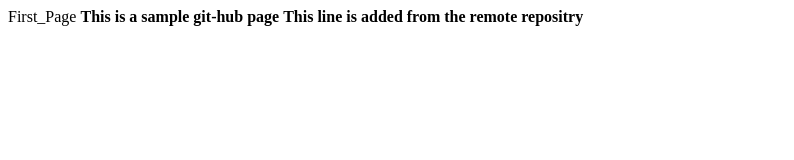
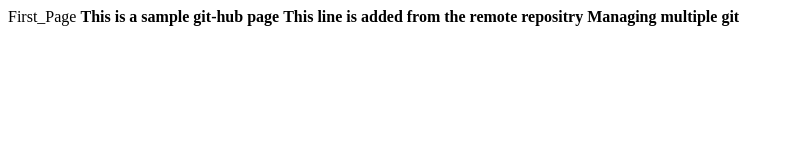
Before and after one commit to NiteshKanna81/HttpRemoteRep, a plain HTML site: page index.html in a window 1280 px wide. Shown: the whole page, without its empty margins (0-794 px from the left). Drawn offline with Linux system fonts and the light colour scheme.

Commit message:
Added Managing multiple git

```diff
--- a/index.html
+++ b/index.html
@@ -5,5 +5,6 @@
     <body>
         <b>This is a sample git-hub page</b>
         <b>This line is added from the remote repositry</b>
+        <b>Managing multiple git</b>
     </body>
 </html>
```
